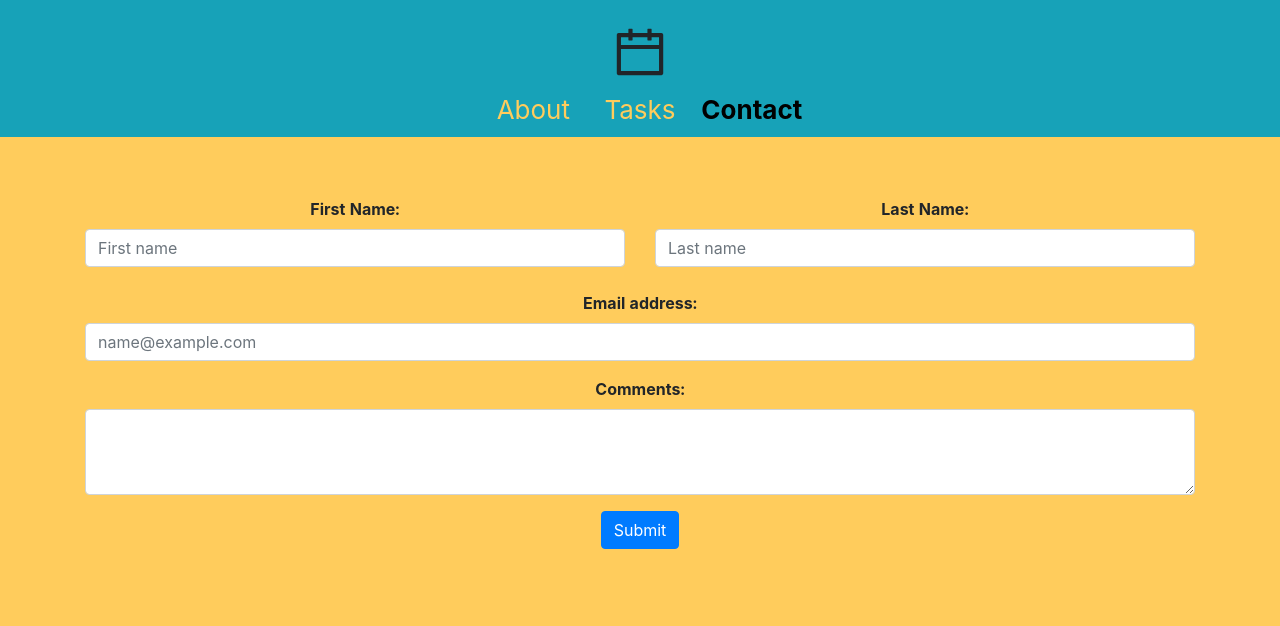
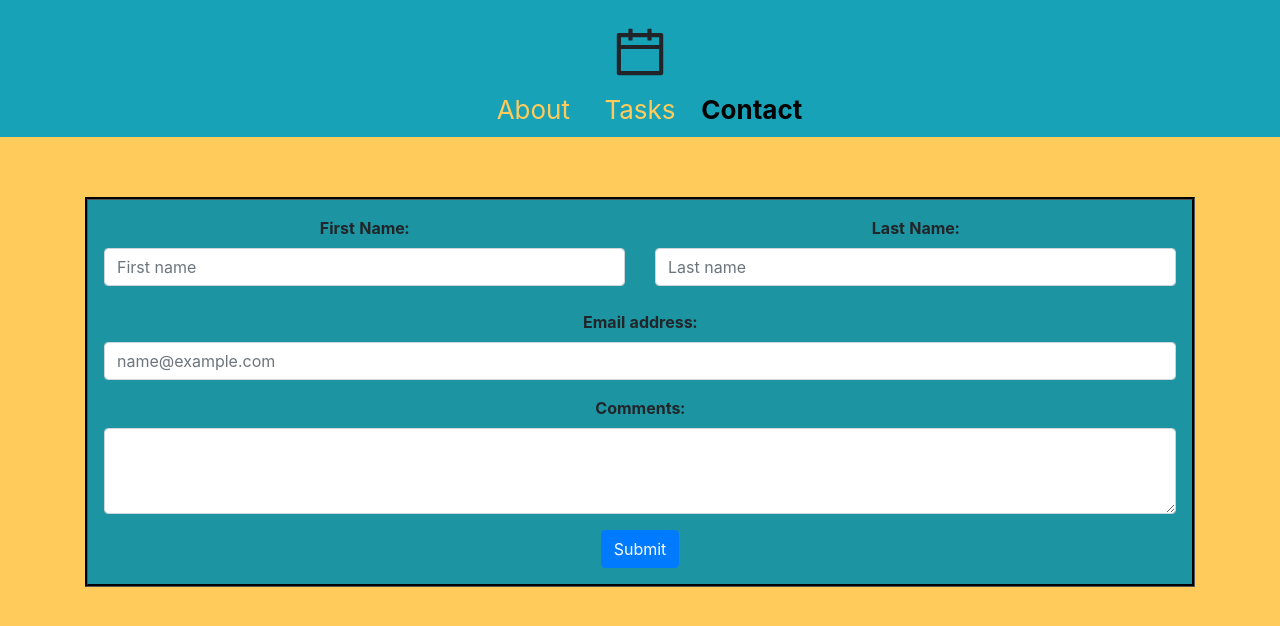
Before and after one commit to francespinosa6/Task-Management-Web-App, a React (Create React App) app: page /contactMe in a window 1280 px wide. Shown: the top 626 px of the page. Built offline with nearby package versions, Linux system fonts and the light colour scheme.

Commit message:
Touched up the Form table

```diff
--- a/src/App.js
+++ b/src/App.js
@@ -1,5 +1,4 @@
 import './App.css';
-import { useState } from 'react';
 import 'antd/dist/antd.css';
 import { CalendarOutlined } from '@ant-design/icons';
 import 'bootstrap/dist/css/bootstrap.min.css';
@@ -16,12 +15,6 @@ import Task from './task';
 
 
 function App() {
-
-    function Home() {
-        return (
-            <div className={'container-fluid'}> Welcome to your Task Manager App! </div>
-        );
-    }
 
     return (
         <div>
--- a/src/contact.js
+++ b/src/contact.js
@@ -1,27 +1,28 @@
 import { Form, Button, Row, Col } from 'react-bootstrap';
 import 'bootstrap/dist/css/bootstrap.min.css';
+import 'antd/dist/antd.css';
 
 function Contact(props) {
     return (
         <div className={'container justify-content-center'} style={{ paddingTop: '10px', marginBlock: '50px', textAlign: 'center' }}>
-                <Form>
+            <Form className={ 'container-fluid p-3'} style={{ backgroundColor: '#1c94a1', borderStyle: 'groove', borderColor: 'black'}}>
                     <Row>
                         <Col>
-                            <Form.Label><b>First Name: </b></Form.Label>
-                            <Form.Control placeholder="First name" required />
+                        <Form.Label><b>First Name: </b></Form.Label>
+                        <Form.Control placeholder="First name" required />
                         </Col>
                         <Col>
                             <Form.Label><b>Last Name:</b></Form.Label>
-                            <Form.Control placeholder="Last name" required />
+                        <Form.Control placeholder="Last name" required />
                         </Col>
                     </Row><br/>
                     <Form.Group controlId="formBasicEmail">
                         <Form.Label><b>Email address:</b></Form.Label>
-                        <Form.Control type="email" placeholder="name@example.com" required />
+                    <Form.Control type="email" placeholder="name@example.com" required />
                     </Form.Group>
                     <Form.Group controlId="exampleForm.ControlTextarea1">
                         <Form.Label><b>Comments:</b></Form.Label>
-                        <Form.Control as="textarea" rows={3} />
+                    <Form.Control as="textarea" rows={3} />
                     </Form.Group>
                     <Button variant="primary" type="submit">
                         Submit
--- a/src/task.js
+++ b/src/task.js
@@ -1,4 +1,4 @@
-import React, { useState, useEffect } from 'react';
+import React, { useState } from 'react';
 import 'antd/dist/antd.css';
 import { Button} from 'antd';
 import { DeleteOutlined } from '@ant-design/icons';
```
